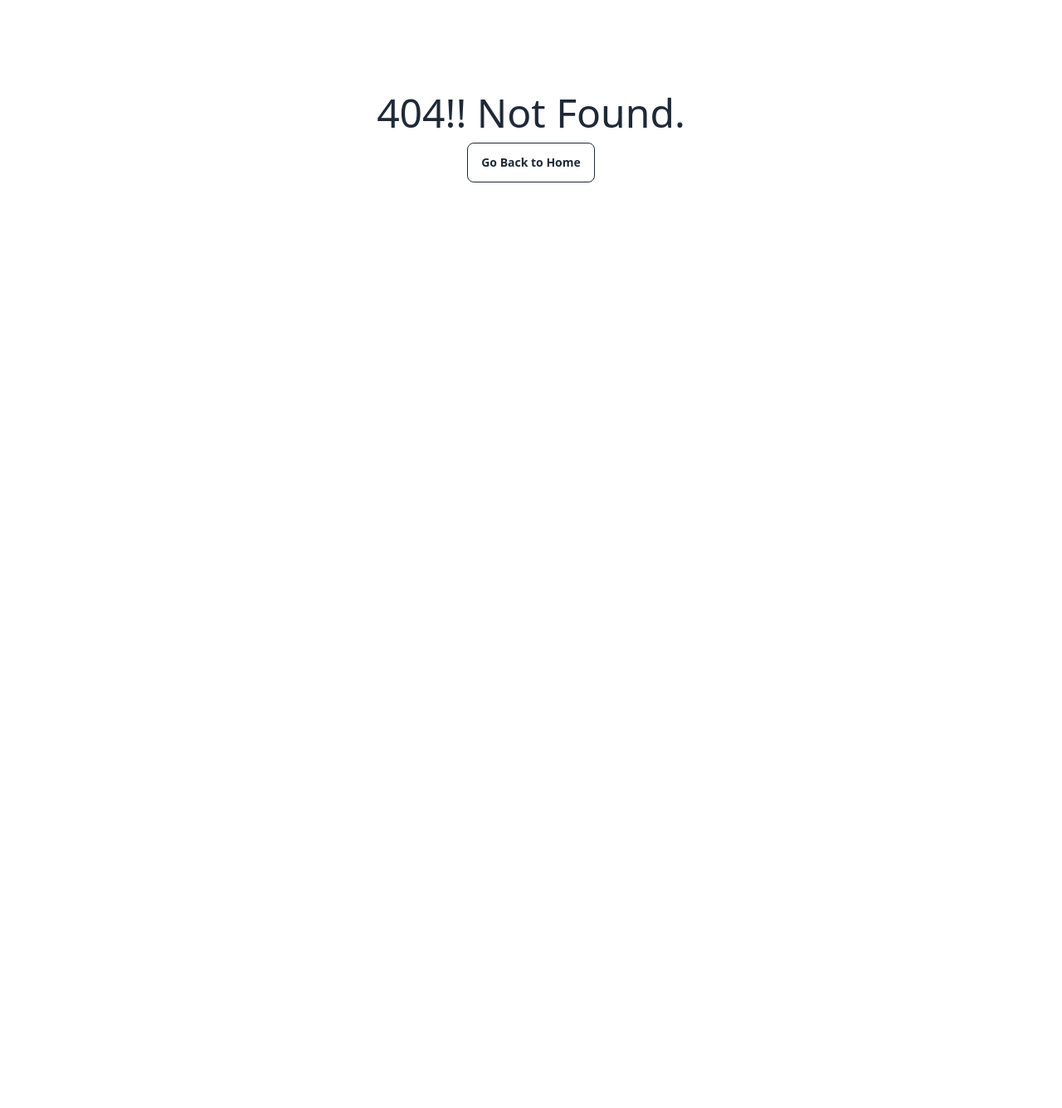
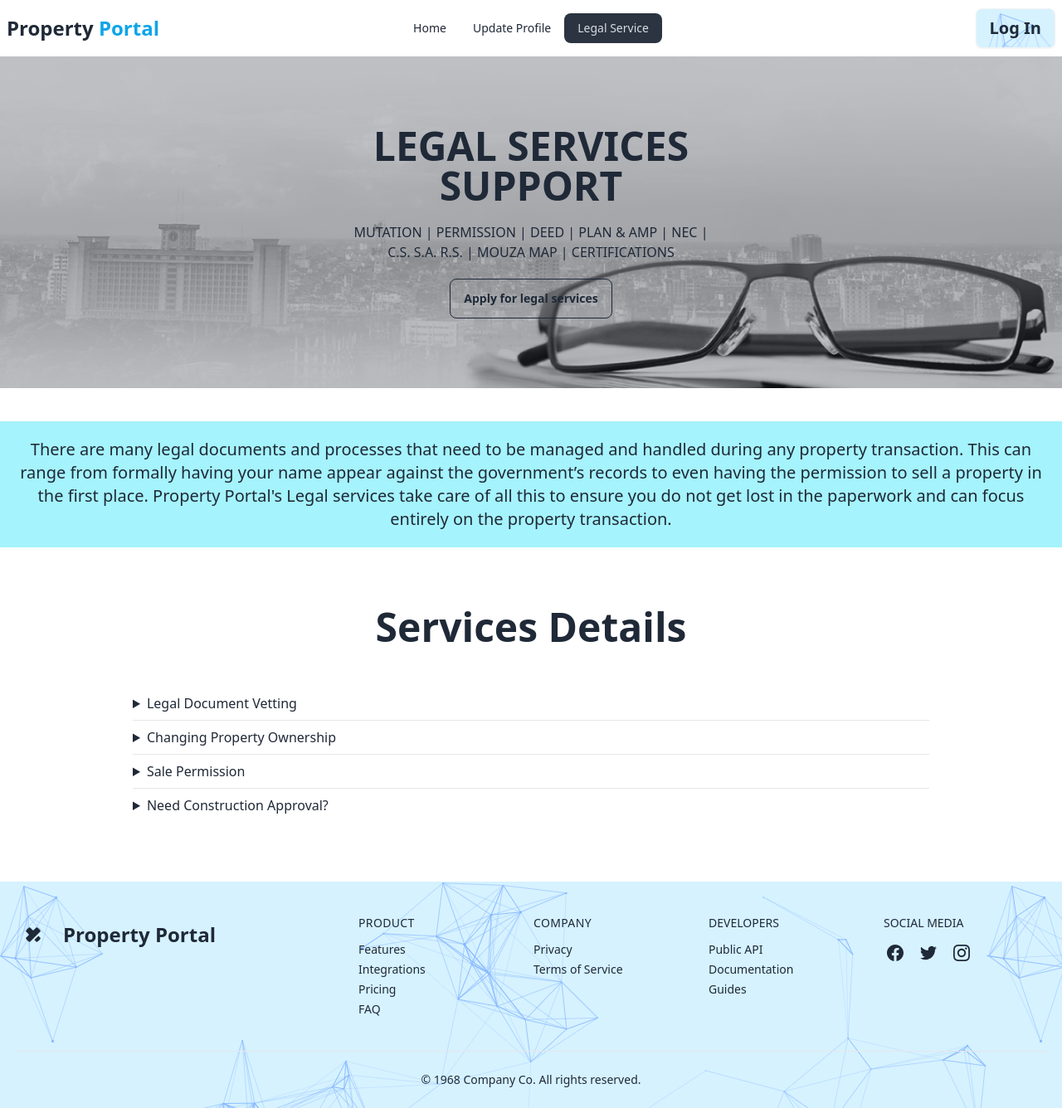
Before and after one commit to MimChowdhury66/PH9-Real-Estate, a React (Vite) app: page /service in a window 1280 px wide. Before the commit this address had no page. Shown: the whole page at 83% size. Before the commit the page ends 800 px from the top, so only its background shows below. Built offline with nearby package versions, Linux system fonts and the light colour scheme.

Commit message:
extra-route-added

```diff
--- a/index.html
+++ b/index.html
@@ -1,13 +1,21 @@
 <!doctype html>
 <html lang="en">
+
 <head>
   <meta charset="UTF-8" />
-    <link rel="icon" type="image/svg+xml" href="/public/icon.jpg" />
-    <meta name="viewport" content="width=device-width, initial-scale=1.0" />
-    <title>Property Portal</title>
+  <link rel="icon"
+    type="image/svg+xml"
+    href="/icon.jpg" />
+  <meta name="viewport"
+    content="width=device-width, initial-scale=1.0" />
+  <title>Property Portal
+  </title>
 </head>
+
 <body>
   <div id="root"></div>
-    <script type="module" src="/src/main.jsx"></script>
+  <script type="module"
+    src="/src/main.jsx"></script>
 </body>
+
 </html>
--- a/package.json
+++ b/package.json
@@ -15,6 +15,7 @@
     "match-sorter": "^6.3.4",
     "react": "^18.2.0",
     "react-dom": "^18.2.0",
+    "react-helmet-async": "^2.0.4",
     "react-router-dom": "^6.22.3",
     "sort-by": "^1.2.0",
     "swiper": "^11.1.1"
--- a/src/pages/Banner/Banner.jsx
+++ b/src/pages/Banner/Banner.jsx
@@ -16,11 +16,12 @@ const Banner = () => {
             <Swiper navigation={true} modules={[Navigation]} className="mySwiper">
                 <SwiperSlide>
                     <div className="hero min-h-screen" style={{ backgroundImage: `url(${banner1})` }}>
-                        <div className="hero-overlay bg-opacity-50"></div>
+                        <div className="hero-overlay bg-opacity-45"></div>
                         <div className="hero-content text-center text-neutral-content">
                             <div className="max-w-md ">
-                                <h1 className="mb-5 text-5xl font-bold animate__animated animate__backInDown">Hello there</h1>
-                                <p className="mb-5 animate__animated animate__backInDown">Provident cupiditate voluptatem et in. Quaerat fugiat ut assumenda excepturi exercitationem quasi. In deleniti eaque aut repudiandae et a id nisi.</p>
+                                <h1 className="mb-5 text-5xl font-bold animate__animated animate__backInDown">FINDING THE RIGHT TENANT
+                                </h1>
+                                <p className="mb-5 animate__animated animate__backInDown">Your property is important to you and you don’t want just anyone staying at your place. Property Portal ensures all potential tenants are thoroughly screened before being arranged to meet with you for a final approval and deal signing. Save your time and efforts while your favorite property solutions provider finds the perfect tenants for you.</p>
                                 <Link to='/login'><button style={{ backgroundImage: `url(${background})` }} className="btn text-xl">See Details</button></Link>                            </div>
                         </div>
                     </div></SwiperSlide>
@@ -28,8 +29,9 @@ const Banner = () => {
                     <div className="hero-overlay bg-opacity-50"></div>
                     <div className="hero-content text-center text-neutral-content">
                         <div className="max-w-md">
-                            <h1 className="mb-5 text-5xl font-bold animate__animated animate__backInDown">Hello there</h1>
-                            <p className="mb-5 animate__animated animate__backInDown">Provident cupiditate voluptatem et in. Quaerat fugiat ut assumenda excepturi exercitationem quasi. In deleniti eaque aut repudiandae et a id nisi.</p>
+                            <h1 className="mb-5 text-5xl font-bold animate__animated animate__backInDown">FINDING THE RIGHT PROPERTY
+                            </h1>
+                            <p className="mb-5 animate__animated animate__backInDown">Our website has thousands of listings to go through. With very simple to use search parameters and filters, you can quickly sort through them to find a multitude of properties that match your particular requirements and then contact us to move further on in the process. Alternatively, you can contact us directly to begin the search process with the help of one of our experts.</p>
                             <Link to='/login'><button style={{ backgroundImage: `url(${background})` }} className="btn text-xl ">See Details</button></Link>                        </div>
                     </div>
                 </div></SwiperSlide>
@@ -37,8 +39,9 @@ const Banner = () => {
                     <div className="hero-overlay bg-opacity-50"></div>
                     <div className="hero-content text-center text-neutral-content">
                         <div className="max-w-md">
-                            <h1 className="mb-5 text-5xl font-bold animate__animated animate__backInDown">Hello there</h1>
-                            <p className="mb-5 animate__animated animate__backInDown">Provident cupiditate voluptatem et in. Quaerat fugiat ut assumenda excepturi exercitationem quasi. In deleniti eaque aut repudiandae et a id nisi.</p>
+                            <h1 className="mb-5 text-5xl font-bold animate__animated animate__backInDown">LEGAL PAPERWORK AND VETTING
+                            </h1>
+                            <p className="mb-5 animate__animated animate__backInDown">Legal documents can be overwhelming, especially if you have lost track of something. Property Portal's dedicated legal team sorts through all your necessary documents to make sure nothing is out of place. We help with sorting, keeping everything updated, and retrieval of lost papers. Everything is taken care of so you can focus on a stress free transaction.</p>
                             <Link to='/login'><button style={{ backgroundImage: `url(${background})` }} className="btn text-xl">See Details</button></Link>
                         </div>
                     </div>
--- a/src/pages/Cards/Cards.jsx
+++ b/src/pages/Cards/Cards.jsx
@@ -1,5 +1,6 @@
 import { useEffect, useState } from "react";
 import PropertyCard from "../PropertyCard/PropertyCard";
+import 'animate.css';
 
 const Cards = () => {
     const [properties, setProperties] = useState([]);
@@ -16,7 +17,7 @@ const Cards = () => {
     return (
         <div className="mt-10">
             <div className=" text-center mb-5">
-                <h1 className="text-xl lg:text-5xl font-semibold">Rent or Sell
+                <h1 className="text-xl lg:text-5xl font-semibold animate__animated animate__backInDown">Rent or Sell
                     Property Online </h1>
                 <p className="mt-2">Looking to sell property online or are you in search of tenants? <br />
                     Do it with ease with the largest real estate marketplace in
--- a/src/pages/EorrorPage/ErrorPage.jsx
+++ b/src/pages/EorrorPage/ErrorPage.jsx
@@ -1,8 +1,12 @@
+import { Helmet } from 'react-helmet-async';
 import { Link } from 'react-router-dom';
 
 const ErrorPage = () => {
     return (
         <div className="text-center mt-28">
+            <Helmet>
+                <title>Error Occurred!</title>
+            </Helmet>
             <h1 className="text-5xl">404!! Not Found. </h1>
             <Link to='/'>            <button className="mt-3 btn btn-outline">Go Back to Home</button>
             </Link>
--- a/src/pages/Header/Header.jsx
+++ b/src/pages/Header/Header.jsx
@@ -15,7 +15,7 @@ const Header = () => {
                         <li><NavLink to="/service">Legal Service</NavLink></li>
                     </ul>
                 </div>
-                <a className=" text-2xl font-bold">Property Portal</a>
+                <a className=" text-2xl font-bold">Property <span className="text-sky-500">Portal</span></a>
             </div>
             <div className="navbar-center hidden lg:flex">
                 <ul className="menu menu-horizontal px-1">
--- a/src/pages/Home/Home.jsx
+++ b/src/pages/Home/Home.jsx
@@ -1,9 +1,13 @@
+import { Helmet } from "react-helmet-async";
 import Banner from "../Banner/Banner";
 import Cards from "../Cards/Cards";
 
 const Home = () => {
     return (
         <div className="container mx-auto">
+            <Helmet>
+                <title>Property Portal | Home</title>
+            </Helmet>
             <Banner></Banner>
             <Cards></Cards>
         </div>
--- a/src/pages/Login/Login.jsx
+++ b/src/pages/Login/Login.jsx
@@ -1,8 +1,12 @@
+import { Helmet } from "react-helmet-async";
 import { Link } from "react-router-dom";
 
 const Login = () => {
     return (
         <div className="mt-3">
+            <Helmet>
+                <title>Property Portal | Login</title>
+            </Helmet>
             <div className="container mx-auto  w-full max-w-md p-8 space-y-3 rounded-xl bg-slate-200 ">
                 <h1 className="text-2xl font-bold text-center">Please Login Here</h1>
                 <form noValidate="" action="" className="space-y-6">
--- a/src/pages/PropertyDetails/PropertyDetails.jsx
+++ b/src/pages/PropertyDetails/PropertyDetails.jsx
@@ -1,5 +1,7 @@
 import React from 'react';
+import { Helmet } from 'react-helmet-async';
 import { useLoaderData, useParams } from 'react-router-dom';
+import 'animate.css';
 
 const PropertyDetails = () => {
     const properties = useLoaderData();
@@ -10,12 +12,18 @@ const PropertyDetails = () => {
     // console.log(property);
     return (
         <div>
+            <Helmet>
+                <title>Property Portal | Property Details</title>
+            </Helmet>
 
             <section>
                 <img src={property.image} alt="" className="lg:w-full lg:h-[400px] md:w-full md:h-[300px] mx-auto mb-5 mt-5 dark:bg-gray-500 rounded-lg shadow-md lg:mt-10" />
                 <div className="dark:bg-default-600 ">
                     <div className="container flex flex-col items-center px-4 py-5 pb-4 mx-auto text-center lg:pb-5 md:py-5 md:px-10 lg:px-32 dark:text-gray-50">
-                        <h1 className="text-xl lg:text-4xl font-bold leading-none sm:text-xl xl:max-w-3xl dark:text-gray-50">{property.estate_title} </h1>
+                        <div className='flex'>
+                            <h1 className="text-xl lg:text-4xl font-bold leading-none sm:text-xl xl:max-w-3xl dark:text-gray-50 animate__animated animate__backInDown">{property.estate_title} </h1>
+                            <div className="badge badge-primary p-3">{property.type}</div>
+                        </div>
                         <p className="mt-6 mb-8 text-lg sm:mb-12 xl:max-w-3xl dark:text-gray-50">{property.description} </p>
                         <div className="flex flex-wrap justify-center">
 
@@ -28,9 +36,9 @@ const PropertyDetails = () => {
                 <div className="container flex flex-col justify-center px-4 py-4 mx-auto md:p-4">
 
                     <div className="divide-y dark:divide-gray-300">
-                    <div className="py-4 space-y-2 md:grid md:grid-cols-12 md:gap-8 md:space-y-0">
+                        <div className="py-4 space-y-2 md:grid md:grid-cols-12 md:gap-8 md:space-y-0">
                             <h3 className="font-semibold md:col-span-5">Segment</h3>
-                            <p className="md:pl-0 md:col-span-7">{property.segment_name }</p>
+                            <p className="md:pl-0 md:col-span-7">{property.segment_name}</p>
                         </div>
                         <div className="py-4 space-y-2 md:grid md:grid-cols-12 md:gap-8 md:space-y-0">
                             <h3 className="font-semibold md:col-span-5">Facilities</h3>
@@ -38,25 +46,25 @@ const PropertyDetails = () => {
                         </div>
                         <div className="py-6 space-y-2 md:grid md:grid-cols-12 md:gap-8 md:space-y-0">
                             <h3 className="font-semibold md:col-span-5">Location</h3>
-                            <p className="md:pl-0 md:col-span-7">{property.location }</p>
+                            <p className="md:pl-0 md:col-span-7">{property.location}</p>
                         </div>
                         <div className="py-6 space-y-2 md:grid md:grid-cols-12 md:gap-8 md:space-y-0">
                             <h3 className="font-semibold md:col-span-5">Status</h3>
-                            <p className="md:pl-0 md:col-span-7">{property.status }</p>
+                            <p className="md:pl-0 md:col-span-7">{property.status}</p>
                         </div>
                         <div className="py-6 space-y-2 md:grid md:grid-cols-12 md:gap-8 md:space-y-0">
                             <h3 className="font-semibold md:col-span-5">Area</h3>
-                            <p className="md:pl-0 md:col-span-7">{property.area }</p>
+                            <p className="md:pl-0 md:col-span-7">{property.area}</p>
                         </div>
                         <div className="py-6 space-y-2 md:grid md:grid-cols-12 md:gap-8 md:space-y-0">
                             <h3 className="font-semibold md:col-span-5">Price</h3>
-                            <p className="md:pl-0 md:col-span-7">{property.price }</p>
+                            <p className="md:pl-0 md:col-span-7">{property.price}</p>
                         </div>
                     </div>
                 </div>
             </section>
             <div className='flex justify-center '>
-            <button className="btn btn-outline  w-1/2">Confirm</button>
+                <button className="btn btn-outline  w-1/2">Confirm</button>
 
             </div>
         </div>
--- a/src/pages/Register/Register.jsx
+++ b/src/pages/Register/Register.jsx
@@ -1,8 +1,12 @@
+import { Helmet } from "react-helmet-async";
 import { Link } from "react-router-dom";
 
 const Register = () => {
     return (
         <div className="mt-3">
+            <Helmet>
+                <title>Property Portal | Register</title>
+            </Helmet>
             <div className="container mx-auto  w-full max-w-md p-8 space-y-3 rounded-xl bg-slate-200 ">
                 <h1 className="text-2xl font-bold text-center">Please Register Here</h1>
                 <form noValidate="" action="" className="space-y-6">
--- /dev/null
+++ b/src/pages/Services/Services.jsx
@@ -0,0 +1,74 @@
+import banner from '../../../public/service.png';
+import 'animate.css';
+import { Helmet } from "react-helmet-async";
+
+const Services = () => {
+    return (
+        <div>
+            <Helmet>
+                <title>Property Portal | Services</title>
+            </Helmet>
+            <div className="hero h-[400px]" style={{ backgroundImage: `url(${banner})` }}>
+                <div className="hero-overlay bg-opacity-30"></div>
+                <div className="hero-content text-center ">
+                    <div className="max-w-md">
+                        <h1 className="mb-5 text-5xl font-bold animate__animated animate__backInDown">LEGAL SERVICES SUPPORT
+                        </h1>
+                        <p className="mb-5">MUTATION | PERMISSION | DEED | PLAN & AMP | NEC | C.S. S.A. R.S. | MOUZA MAP | CERTIFICATIONS
+
+                        </p>
+                        <button className="btn btn-outline ">Apply for legal services</button>
+                    </div>
+                </div>
+            </div>
+            <div className='mt-10 bg-cyan-200 p-5 mb-10'>
+                <h1 className='text-center text-xl'>There are many legal documents and processes that need to be managed and handled during any property transaction. This can range from formally having your name appear against the government’s records to even having the permission to sell a property in the first place. Property Portal's Legal services take care of all this to ensure you do not get lost in the paperwork and can focus entirely on the property transaction.</h1>
+            </div>
+            <div>
+
+                <section className="dark:bg-gray-100 dark:text-gray-800">
+                    <div className="container flex flex-col justify-center p-4 mx-auto md:p-8">
+
+                        <h2 className="mb-12 text-4xl font-bold leading-none text-center sm:text-5xl">Services Details
+                        </h2>
+                        <div className="flex flex-col divide-y sm:px-8 lg:px-12 xl:px-32 dark:divide-gray-300">
+                            <details>
+                                <summary className="py-2 outline-none cursor-pointer focus:underline">Legal Document Vetting</summary>
+                                <div className="px-4 pb-4">
+                                    <p>Ensure every document is exactly how and where it is supposed to be for carefree living and investment possibilities with the best property legal services in Bangladesh.
+                                    </p>
+                                </div>
+                            </details>
+                            <details>
+                                <summary className="py-2 outline-none cursor-pointer focus:underline">Changing Property Ownership
+                                </summary>
+                                <div className="px-4 pb-4">
+                                    <p>Property Portal helps provides the property legal services in Dhaka required for changing title ownership from one person to another.
+                                    </p>
+                                </div>
+                            </details>
+                            <details>
+                                <summary className="py-2 outline-none cursor-pointer focus:underline">Sale Permission</summary>
+                                <div className="px-4 pb-4 space-y-2">
+
+                                    <p>We ensure a Sale Permission is present in order for the existing owner, or lessee, of a property to be able to sell their property.
+                                        We handle all your property legal aspects so you can focus on your purchase, sale, or investment without a worry.</p>
+                                </div>
+                            </details>
+                            <details>
+                                <summary className="py-2 outline-none cursor-pointer focus:underline">Need Construction Approval?</summary>
+                                <div className="px-4 pb-4 space-y-2">
+
+                                    <p>Property portal ensures that plans you need to begin a construction project are approval-ready and help in acquiring those approvals both in the case of creation and in the case of lost documents.
+</p>
+                                </div>
+                            </details>
+                        </div>
+                    </div>
+                </section>
+            </div>
+        </div>
+    );
+};
+
+export default Services;
```
Also changed, not shown: src/main.jsx (+11 -2 lines), public/service.png (added), 1 other file (tests, documents, lock files or other folders). Lines whose indentation alone changed are shown as unchanged.
